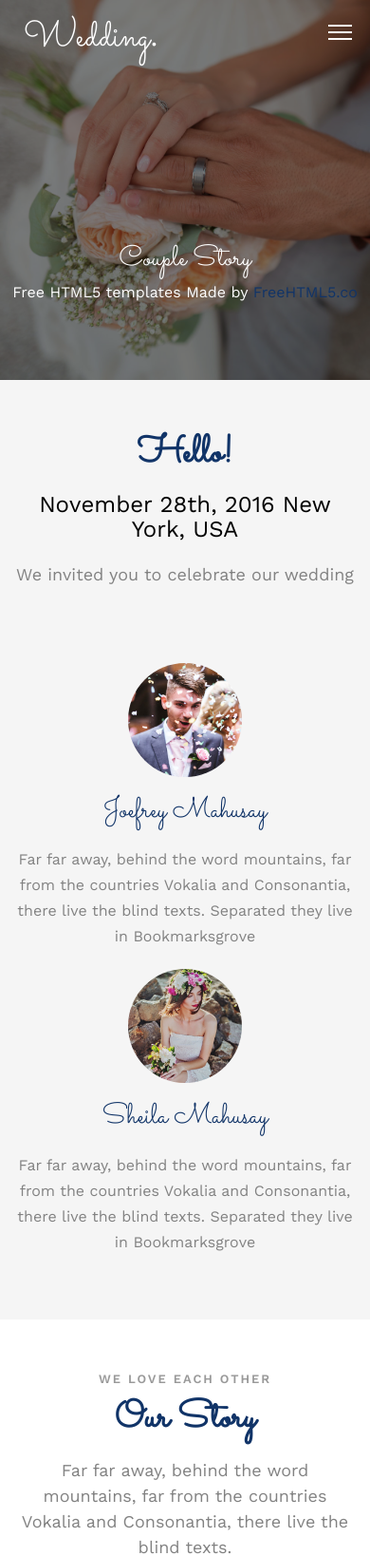
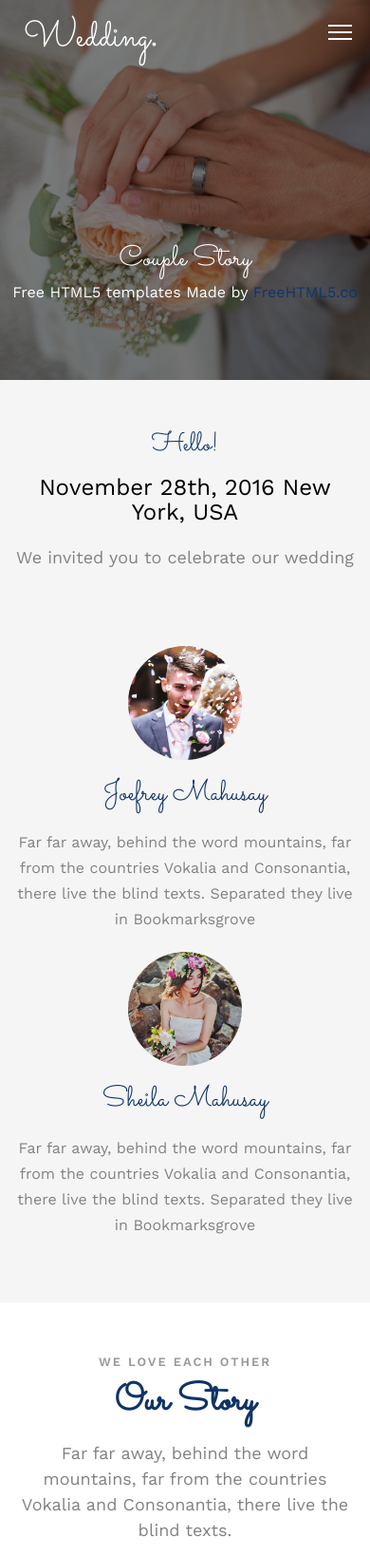
Before and after one commit to NgodingSolusi/the-wedding-of-rehan-maulidan, a PHP site: page /about.html in a window 390 px wide. Shown: the top 1638 px of the page at 95% size. Run offline with PHP 8.4, Linux system fonts and the light colour scheme; some web fonts are replaced.

Commit message:
set responsive on overlay, head, and introduction

```diff
--- a/css/style.css
+++ b/css/style.css
@@ -467,6 +467,11 @@
 #fh5co-header .couple-main {
   width: 400px;
 }
+@media screen and (max-width: 480px) {
+  #fh5co-header .couple-main {
+    width: 250px;
+  }
+}
 #fh5co-header h1 {
   font-size: 60px;
   margin-bottom: 10px;
@@ -474,6 +479,11 @@
   font-weight: normal;
   color: #113468;
   font-family: "Sacramento", Arial, serif;
+}
+@media screen and (max-width: 480px) {
+  #fh5co-header h1 {
+    font-size: 38px;
+  }
 }
 #fh5co-header .simply-countdown {
   margin-top: 50px;
@@ -512,6 +522,11 @@
   font-weight: normal;
   color: #0298d4;
   font-family: "Sacramento", Arial, serif;
+}
+@media screen and (max-width: 480px) {
+  #overlay .content h1 {
+    font-size: 38px;
+  }
 }
 #overlay .content .fh5co-heading {
   margin-bottom: 10px;
@@ -1083,6 +1098,16 @@
 #fh5co-gallery,
 .fh5co-section {
     padding: 3em 0;
+  }
+}
+
+#fh5co-couple .fh5co-heading h2 {
+  font-size: 38px;
+  font-weight: normal;
+}
+@media screen and (max-width: 768px) {
+  #fh5co-couple .fh5co-heading h2 {
+    font-size: 28px;
   }
 }
 
--- a/index.html
+++ b/index.html
@@ -174,7 +174,7 @@
 				<div class="row">
 					<div class="col-md-8 col-md-offset-2 text-center fh5co-heading animate-box">
 						<img src="images/bismillah.svg" alt="" style="margin-bottom: 20px">
-						<h2 style="font-size: 38px; font-weight: normal;">Assalamu'alaikum Wr. Wb.</h2>
+						<h2>Assalamu'alaikum Wr. Wb.</h2>
 <!--						<h3>November 28th, 2016 New York, USA</h3>-->
 						<p>Tanpa mengurangi rasa hormat. Kami mengundang Bapak/Ibu/Saudara/i serta Kerabat sekalian untuk menghadiri acara pernikahan kami:</p>
 					</div>
--- a/sass/style.scss
+++ b/sass/style.scss
@@ -527,6 +527,10 @@
 
 	.couple-main{
 		width: 400px;
+
+		@media screen and (max-width: $screen-xs) {
+			width: 250px;
+		}
 	}
 
 	h1 {
@@ -536,6 +540,10 @@
 		font-weight: normal;
 		color: #113468;
 		font-family: "Sacramento", Arial, serif;
+
+		@media screen and (max-width: $screen-xs) {
+			font-size: 38px;
+		}
 	}
 
 	.simply-countdown{
@@ -578,6 +586,10 @@
 			font-weight: normal;
 			color: #0298d4;
 			font-family: "Sacramento", Arial, serif;
+
+			@media screen and (max-width: $screen-xs) {
+				font-size: 38px;
+			}
 		}
 
 		.fh5co-heading{
@@ -1094,6 +1106,19 @@
 	clear: both;
 	@media screen and (max-width: $screen-sm) {
 		padding: 3em 0;
+	}
+}
+
+#fh5co-couple{
+	.fh5co-heading{
+		h2{
+			font-size: 38px;
+			font-weight: normal;
+
+			@media screen and (max-width: $screen-sm) {
+				font-size: 28px;
+			}
+		}
 	}
 }
 
```
Also changed, not shown: 1 other file.
